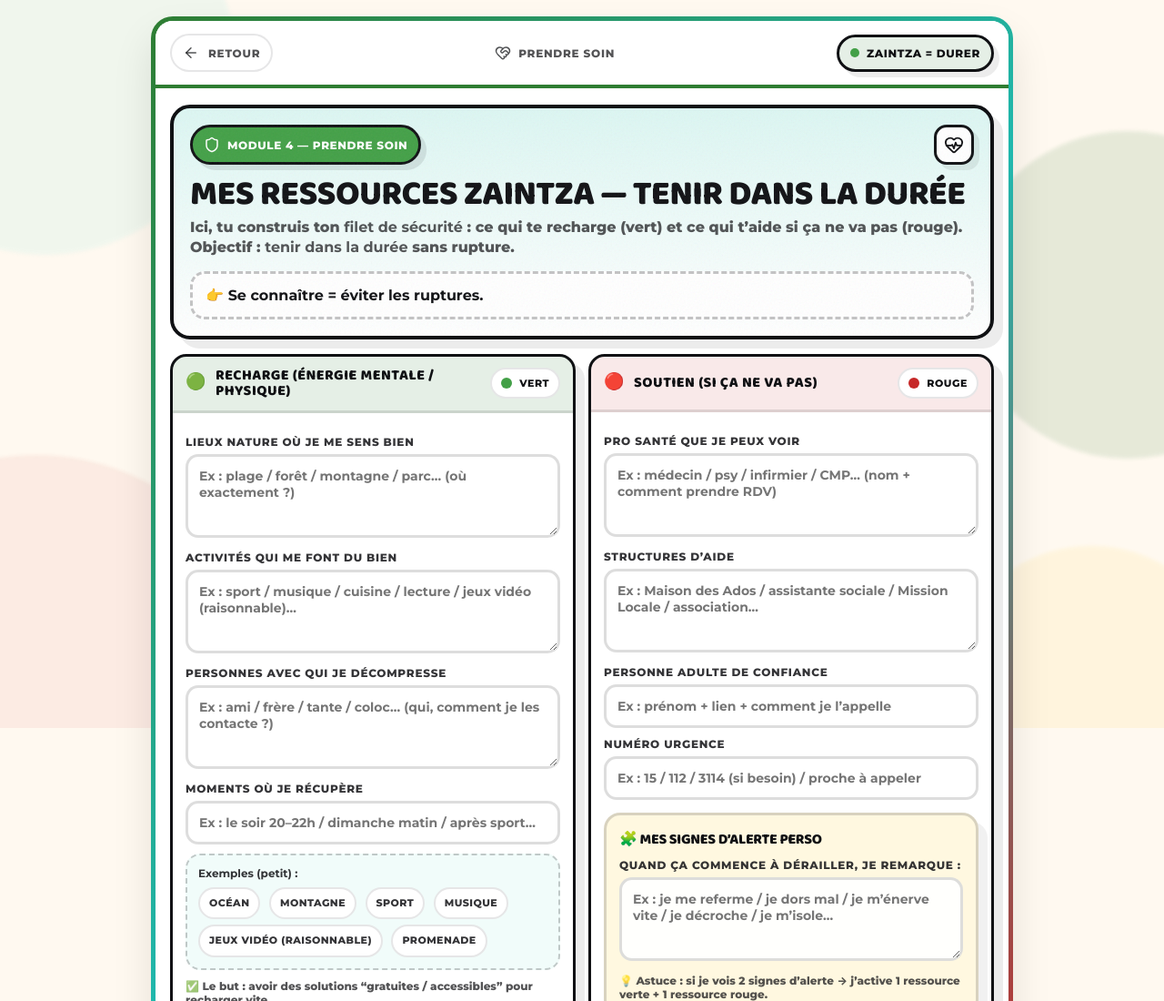
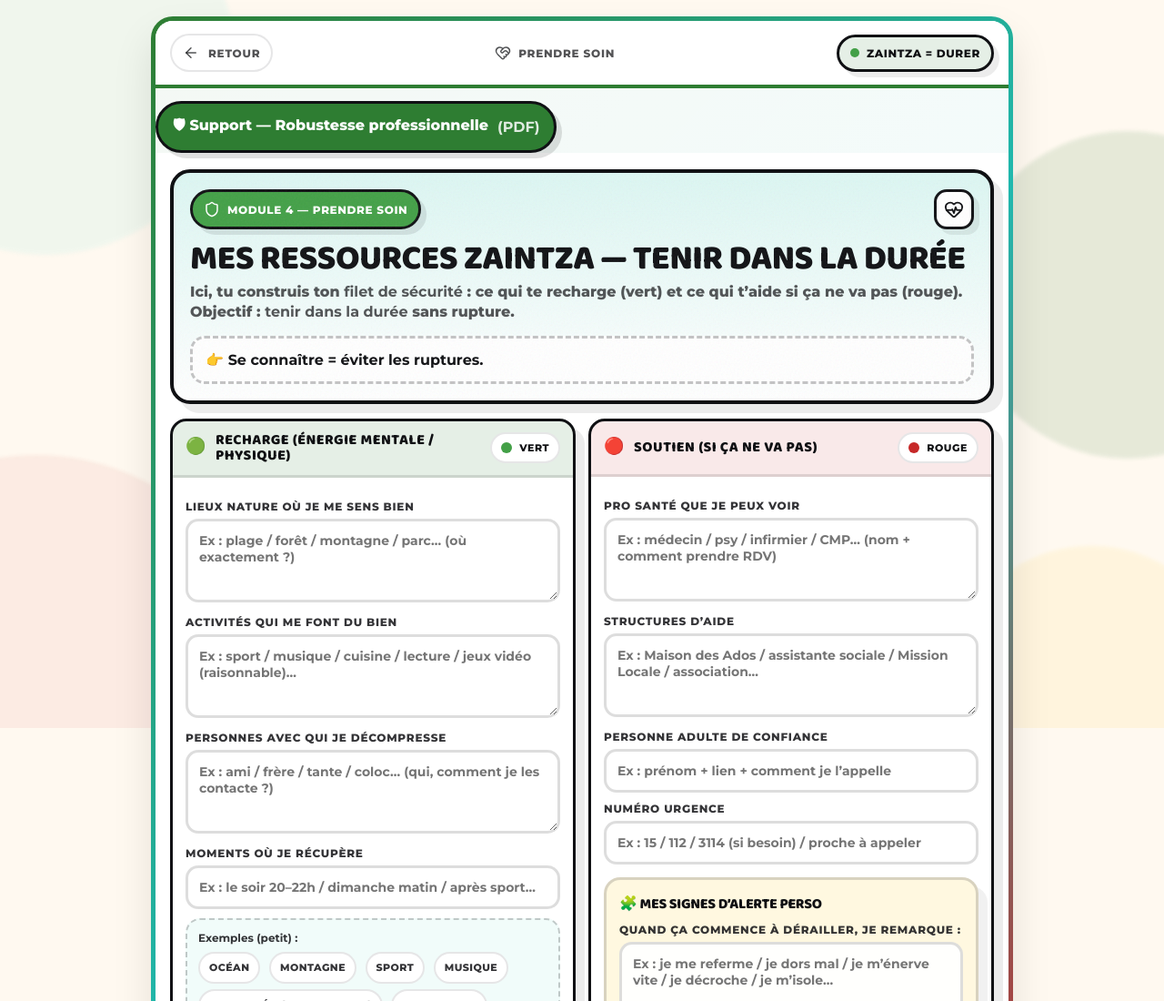
Before and after one commit to mlpb-tools/MLS4YOU-Territoire, a plain HTML site: page soin.html in a window 1280 px wide. Shown: the top 1100 px of the page at 91% size. Drawn offline with nearby package versions, Linux system fonts and the light colour scheme.

Commit message:
Update soin.html

```diff
--- a/soin.html
+++ b/soin.html
@@ -374,6 +374,43 @@
           </span>
         </div>
       </div>
+<!-- BOUTON SUPPORT PDF ROBUSTESSE / SOIN -->
+<div style="margin-top:14px; display:flex; flex-wrap:wrap; gap:10px;">
+
+  <a
+    href="./assets/pdfs/Professional_Robustness.pdf"
+    target="_blank"
+    rel="noopener"
+    style="
+      display:inline-flex;
+      align-items:center;
+      gap:10px;
+      padding:12px 16px;
+      border-radius:999px;
+      font-weight:800;
+      text-decoration:none;
+      background:#2E7D32;
+      color:white;
+      border:3px solid #101114;
+      box-shadow:6px 6px 0 rgba(0,0,0,0.12);
+      transition:transform .15s ease, box-shadow .15s ease, background .15s ease;
+    "
+    onmouseover="
+      this.style.transform='translateY(-2px)';
+      this.style.background='#C62828';
+      this.style.boxShadow='10px 10px 0 rgba(0,0,0,0.12)';
+    "
+    onmouseout="
+      this.style.transform='translateY(0)';
+      this.style.background='#2E7D32';
+      this.style.boxShadow='6px 6px 0 rgba(0,0,0,0.12)';
+    "
+  >
+    🛡 Support — Robustesse professionnelle
+    <span style="opacity:.85; font-weight:700;">(PDF)</span>
+  </a>
+
+</div>
 
       <section class="hero">
         <div class="heroCard">
```
